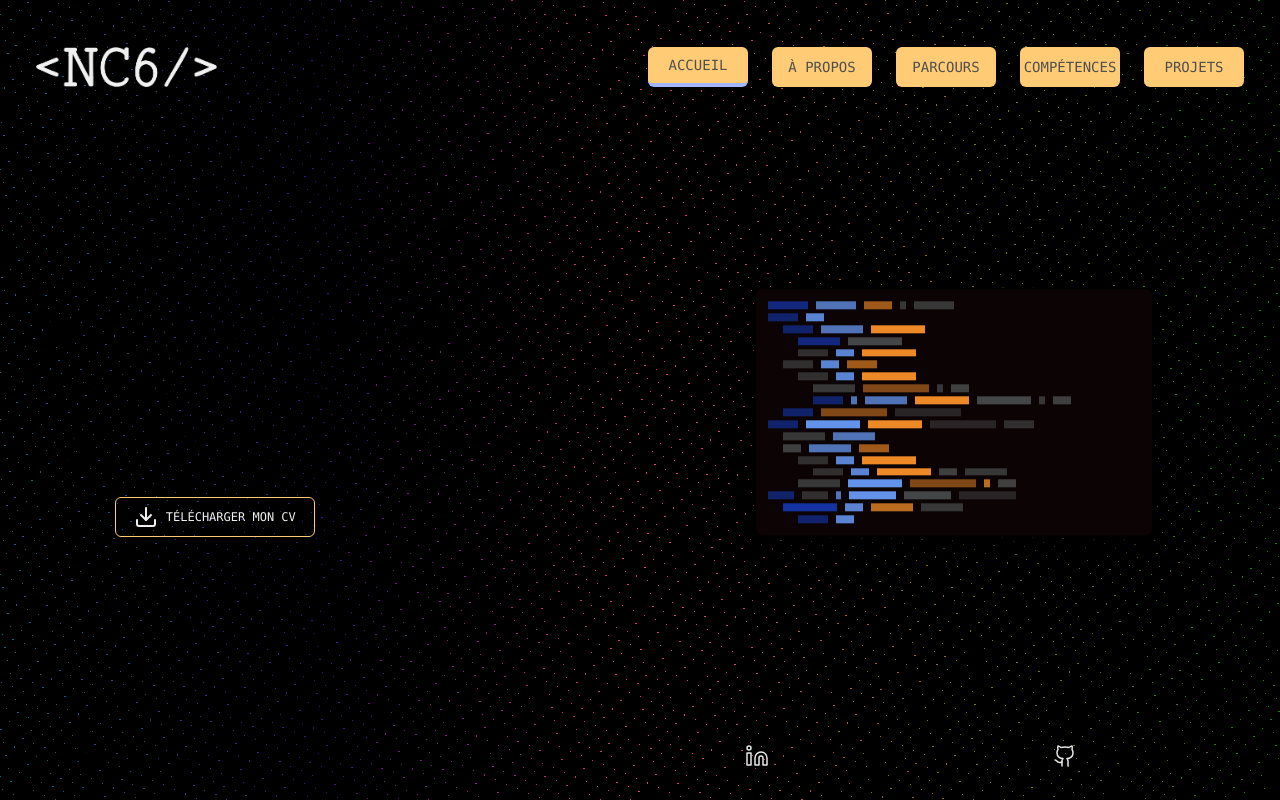
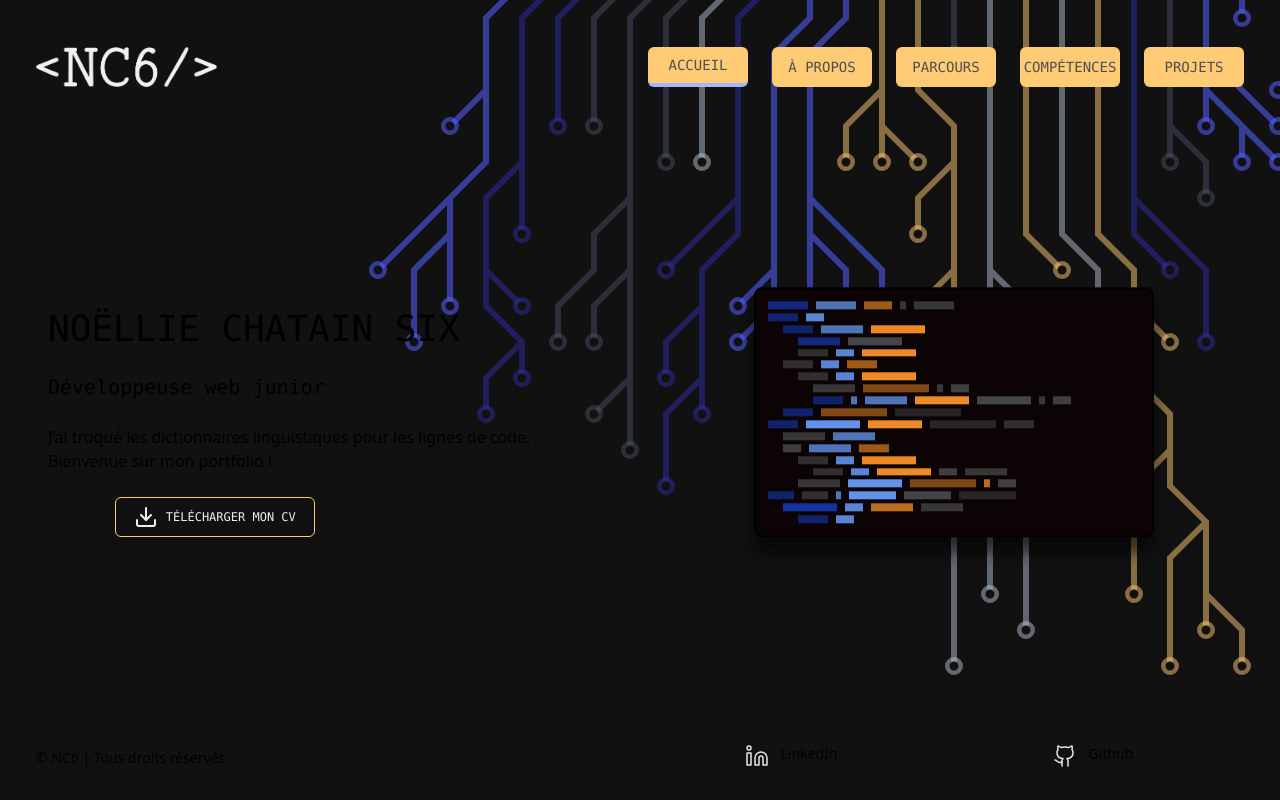
Before and after one commit to NollieChtn6/Portfolio, a React (Vite) app: page / in a window 1280 px wide. Built offline with nearby package versions, Linux system fonts and the light colour scheme.

Commit message:
use svg file as background

```diff
--- a/src/App.tsx
+++ b/src/App.tsx
@@ -6,7 +6,7 @@ import Footer from './components/footer/Footer';
 
 function App() {
   return (
-    <body className="body h-screen w-screen flex flex-col bg-custom-gradient p-3">
+    <body className="body h-screen w-screen flex flex-col bg-[url('/background/circuit-primary.svg')] p-3">
       <div className="app-container flex flex-col h-full w-full xl:max-w-[1280px] xl:self-center">
         <Header />
         <Outlet />
```
